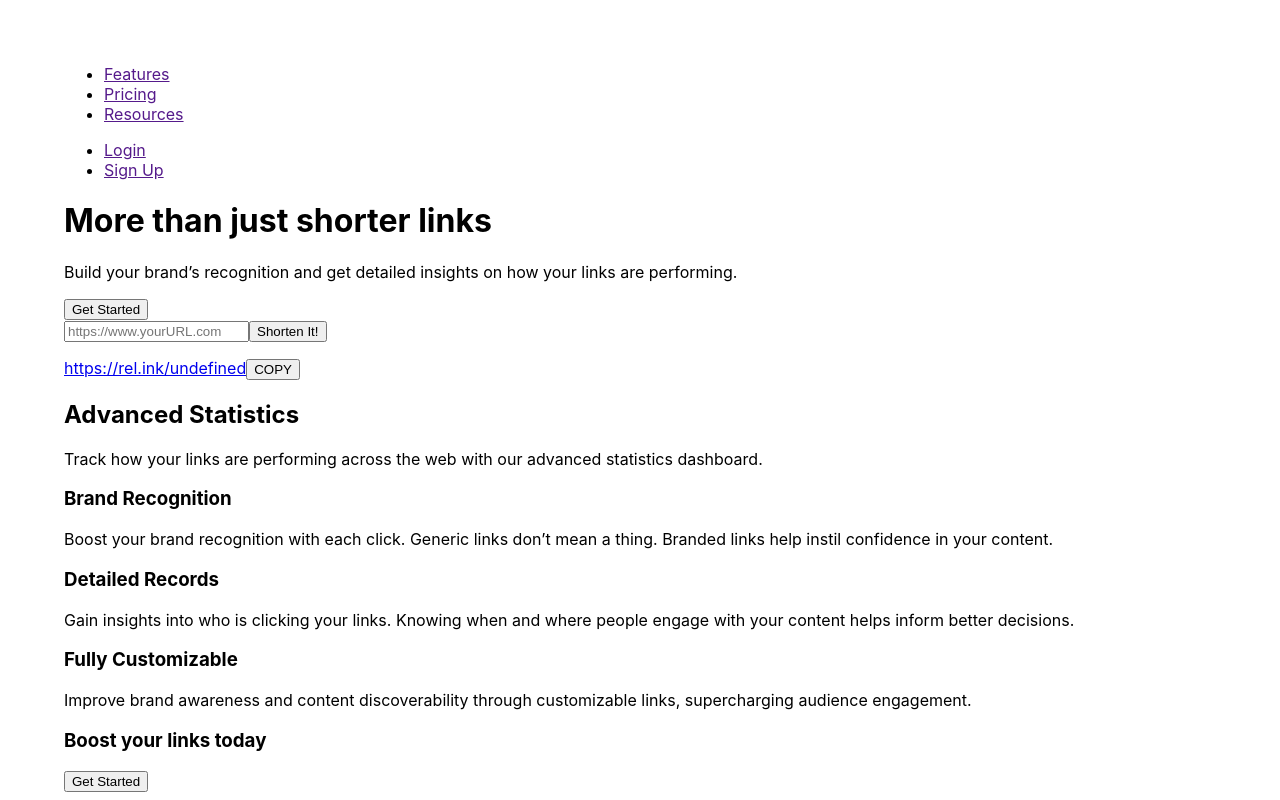
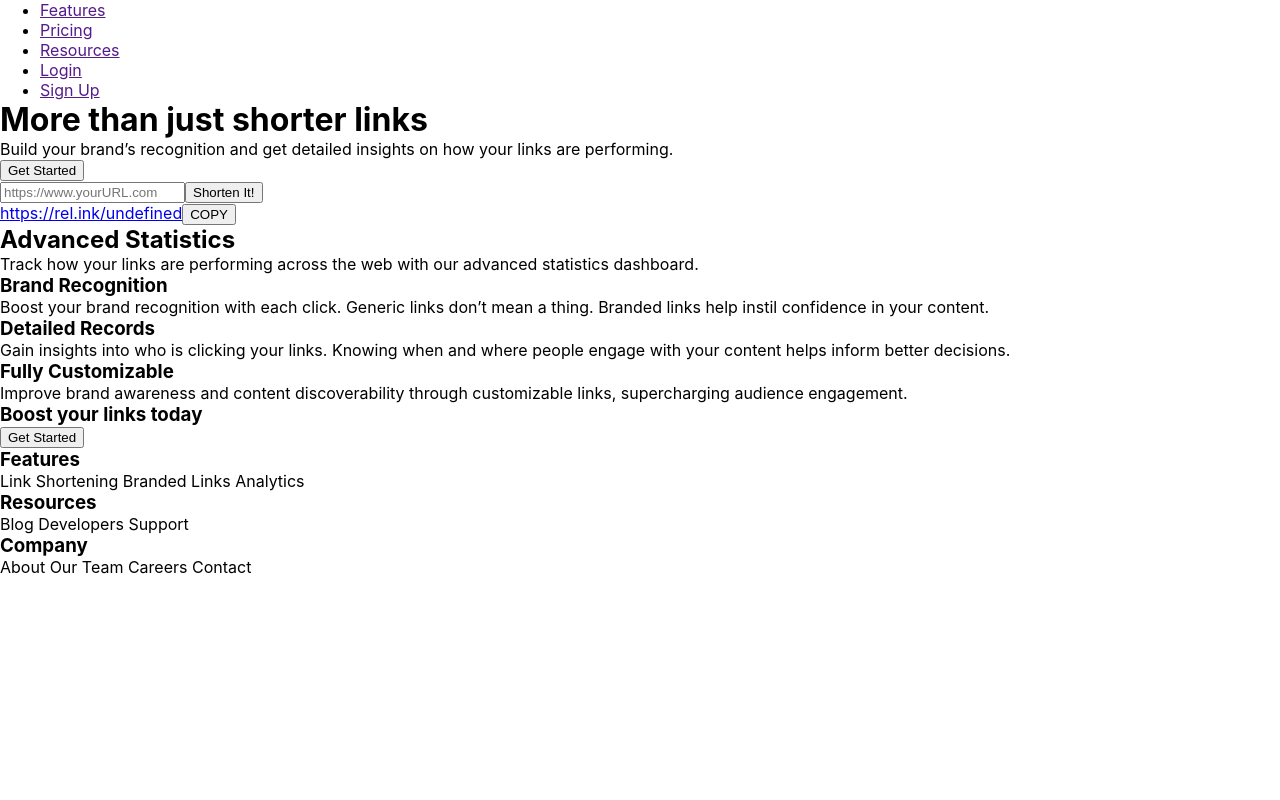
Before and after one commit to tompsherman/shorter-url, a React (Create React App) app: page / in a window 1280 px wide. Shown: the top 800 px of the page. Built offline with nearby package versions, Linux system fonts and the light colour scheme.

Commit message:
add themeprovider update for app

```diff
--- a/src/index.css
+++ b/src/index.css
@@ -1,5 +1,5 @@
 body {
-  margin: 5%;
+  margin: 0;
   font-family: -apple-system, BlinkMacSystemFont, 'Segoe UI', 'Roboto', 'Oxygen',
     'Ubuntu', 'Cantarell', 'Fira Sans', 'Droid Sans', 'Helvetica Neue',
     sans-serif;
@@ -11,3 +11,7 @@ code {
   font-family: source-code-pro, Menlo, Monaco, Consolas, 'Courier New',
     monospace;
 }
+
+*, html {
+  margin: 0;
+}
--- a/src/index.js
+++ b/src/index.js
@@ -2,10 +2,16 @@ import React from 'react'
 import ReactDOM from 'react-dom'
 import './index.css'
 import App from './App'
+import {ThemeProvider} from "styled-components"
+import theme from "./theme"
 
 ReactDOM.render(
   <React.StrictMode>
+
+  <ThemeProvider theme={theme}>
     <App />
+  </ThemeProvider>
+
   </React.StrictMode>,
   document.getElementById('root')
 )
```
